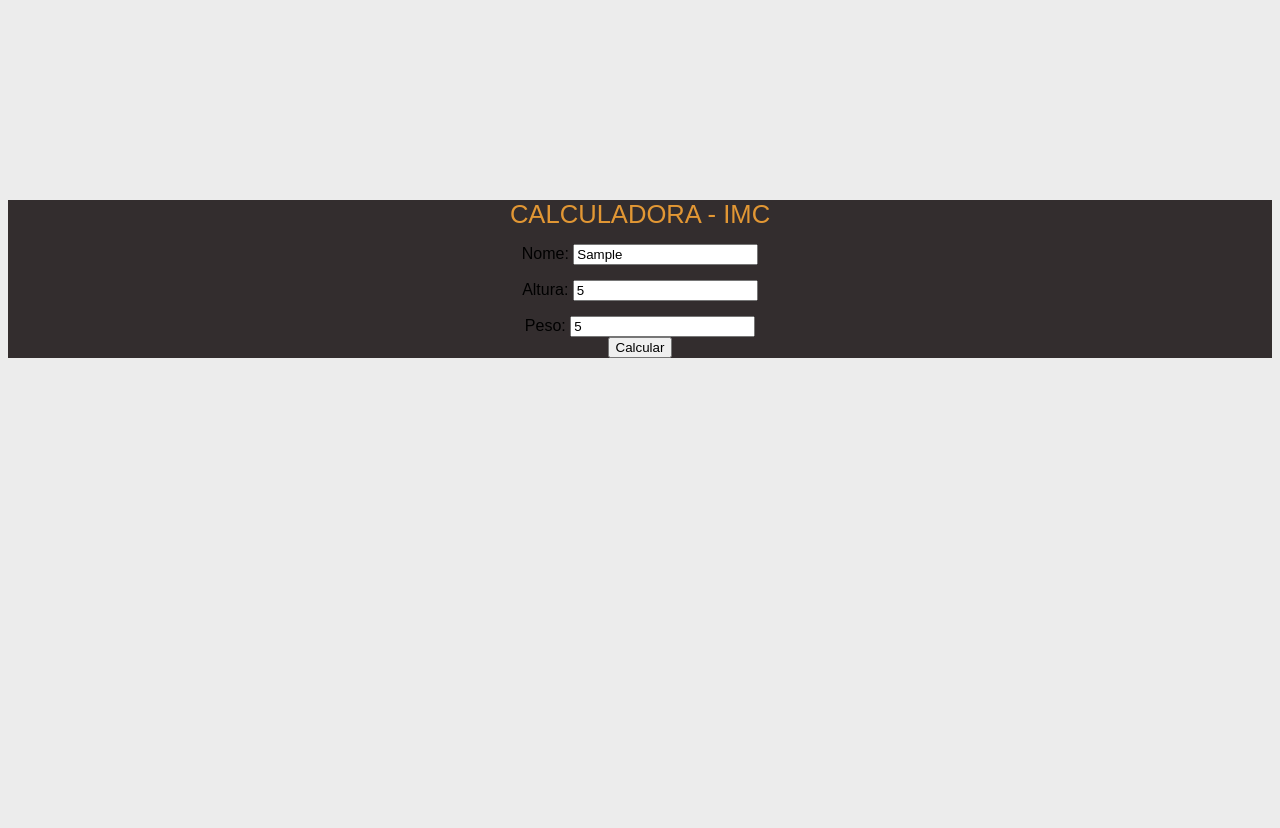
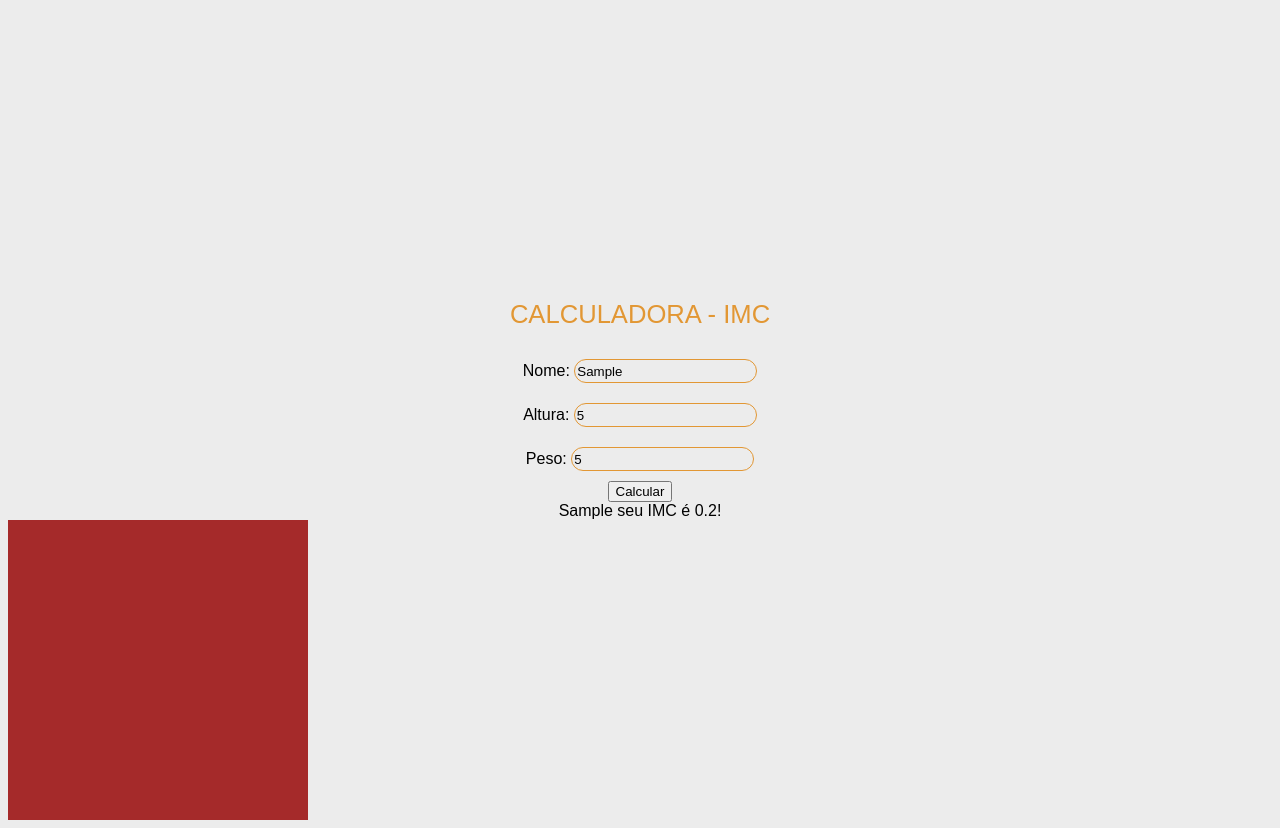
Before and after one commit to graziyye/imc, a plain HTML site: page index.html in a window 1280 px wide. Both pictures are taken after typing "Sample", "5", "5" into the empty fields and a click on the button "Calcular". Before the commit the page ends 800 px from the top, so only its background shows below. Drawn offline with Linux system fonts and the light colour scheme.

Commit message:
atualização

```diff
--- a/index.html
+++ b/index.html
@@ -1,13 +1,13 @@
 <!DOCTYPE html>
 <html lang="pt-br">
-  <head>
+<head>
     <meta charset="UTF-8">
     <meta name="viewport" content="width=device-width, initial-scale=1.0">
-    <title>IMC</title>
+    <title>Document</title>
     <link rel="stylesheet" href="style.css">
-  </head>
-  <body>
-    <main>
+</head>
+<body>
+     <main>
       <div class="container">
         <div class="title"> Calculadora - IMC </div>
         <div class="input">
@@ -26,7 +26,8 @@
 
         <div class="result" id='resultado'></div>
       </div>
+      <div class="fundo"></div>
     </main>
-    <script src="./imc.js"></script>
-  </body>
+    <script src="./script.js"></script>
+</body>
 </html>
--- a/script.js
+++ b/script.js
@@ -1,14 +1,21 @@
-const  calcular = document.getElementById('calcular');
+const calcular = document.getElementById('calcular');
 
 function imc(){
     const nome = document.getElementById('nome').value;
     const altura = document.getElementById('altura').value;
     const peso = document.getElementById('peso').value;
-    const resultado = document.getElementById('resultado');
+    const resultado = document.getElementById
+    ('resultado');
 
-    const valorIMC = (peso/(altura*altura)).toFixed;
+    const valorIMC = (peso/(altura*altura)).toFixed(1);
 
-    resultado.textContent = `${} seu IMC é ${valorIMC}`;
+    resultado.textContent = `${nome} seu IMC é ${valorIMC}!`;
 }
 
-calcular.addEventListener('click', imc)
+if(nome !="" && altura !=""){
+    const valorIMC = (peso/(altura*altura)).toFixed(1);
+    let classificacao="";
+
+}
+
+calcular.addEventListener('click',imc);
--- a/style.css
+++ b/style.css
@@ -4,23 +4,32 @@ body{
     font-family: Arial, Helvetica, sans-serif;
 }
 
-.container{
-    position: relative;
-    background-color: rgb(51, 45, 46);
-}
 
 .title{
     text-transform:uppercase ;
     font-weight: 500;
     font-size: 1.6em;
-    margin-top: 200px;
+    margin-top: 300px;
+    margin-bottom: 20px;
     color: rgb(226, 151, 52);
 }
 
 .input{
-    margin-top: 15px;
+    padding: 10px;
 }
 
-.box{
-    margin-top: 60px;
+input{
+    border: solid 1.5px rgb(226, 151, 52);
+    height: 20px;
+    border-radius: 30px;
+    background: transparent;
 }
+
+.fundo{
+    background-color: brown;
+    width: 300px;
+    height: 300px;
+    display: flex;
+    position: relative;
+
+}
```
